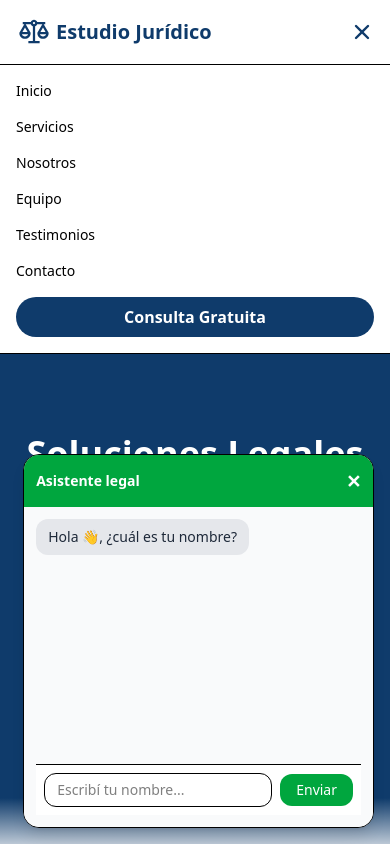
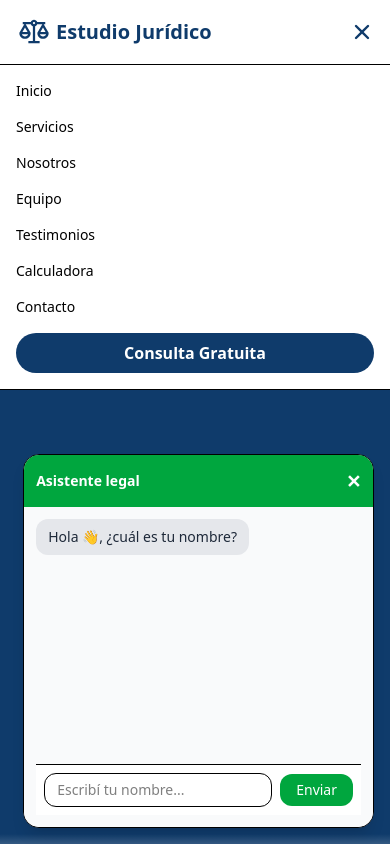
Before and after one commit to GastonH92/Landin-Page-Estudio-Juridico, a Next.js app: page / in a window 390 px wide. Both pictures are taken after a click on the button 362 px from the left and 32 px from the top of the page. Shown: the top 844 px of the page. Built offline with nearby package versions, Linux system fonts and the light colour scheme.

Commit message:
Add 'Calculadora' to mobile menu in Navbar
The mobile dropdown menu now includes a 'Calculadora' link, improving navigation consistency with other menu variants.

```diff
--- a/src/app/components/NavBar/navBar.js
+++ b/src/app/components/NavBar/navBar.js
@@ -64,7 +64,7 @@ export default function Navbar() {
       {/* Menú móvil desplegable */}
       {menuOpen && (
         <div className="md:hidden bg-white border-t px-4 py-4 space-y-4">
-          {["inicio", "servicios", "nosotros", "equipo", "testimonios", "contacto"].map((item) => (
+          {["inicio", "servicios", "nosotros", "equipo", "testimonios", "Calculadora", "contacto"].map((item) => (
             <Link
               key={item}
               href={`#${item}`}
```
